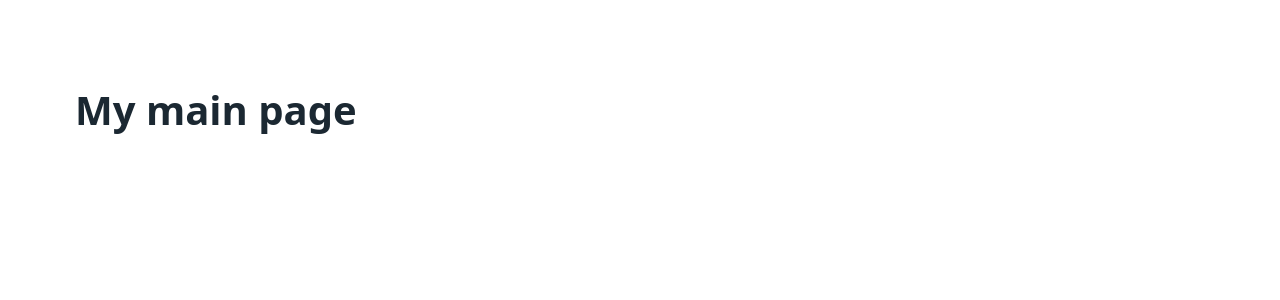
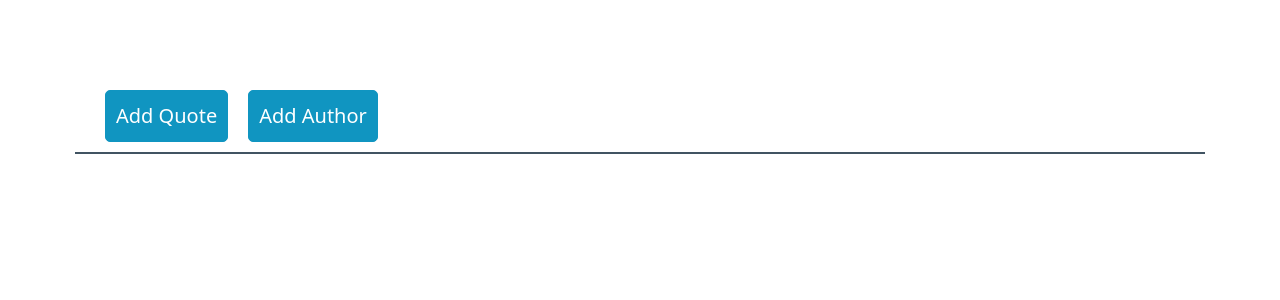
Before and after one commit to C-Hurtmann/GOIT_WEB_hw10-13, a Django app: page / in a window 1280 px wide. Shown: the top 300 px of the page. Run offline with Django 4.2, Linux system fonts and the light colour scheme; data that the repository does not hold is empty.

Commit message:
update main page -- quotes view

```diff
--- a/quotes/quotesapp/templates/quotesapp/index.html
+++ b/quotes/quotesapp/templates/quotesapp/index.html
@@ -7,7 +7,26 @@
 </head>
 <body>
 <main class="container">
-    <h1>My main page</h1>
+    <nav style="margin-bottom: 20px; border-bottom: 2px solid; padding-left: 30px">
+        <ul>
+            <li><a href="{% url 'quotesapp:quote' %}" role="button">Add Quote</a></li>
+            <li><a href="{% url 'quotesapp:author' %}" role="button">Add Author</a></li>
+        </ul>
+    </nav>
+    {% for quote in quotes %}
+    <ul>
+        <li>
+            <figure style="border-left: .25rem solid">
+                <blockquote>
+                    <p>"{{ quote.quote }}"</p>
+                </blockquote>
+                <figcaption> (c) {{quote.author}}
+                    <a href="{% url 'quotesapp:author_detail' quote.author_id %}" role="button" class="outline"> about </a>
+                </figcaption>
+            </figure>
+        </li>
+    </ul>
+    {% endfor %}
 </main>
 </body>
 </html>
--- a/quotes/quotesapp/views.py
+++ b/quotes/quotesapp/views.py
@@ -4,7 +4,9 @@ from .models import Tag, Author, Quote
 
 # Create your views here.
 def main(request):
-    return render(request, 'quotesapp/index.html')
+    quotes = Quote.objects.all()
+    authors = Author.objects.all()
+    return render(request, 'quotesapp/index.html', {'quotes': quotes, 'authors': authors})
 
 def tag(request):
     if request.method == 'POST':
```
Also changed, not shown: quotes/quotesapp/templates/quotesapp/author_detail.html (renamed from quotes/quotesapp/templates/quotesapp/auuthor_detail.html).
